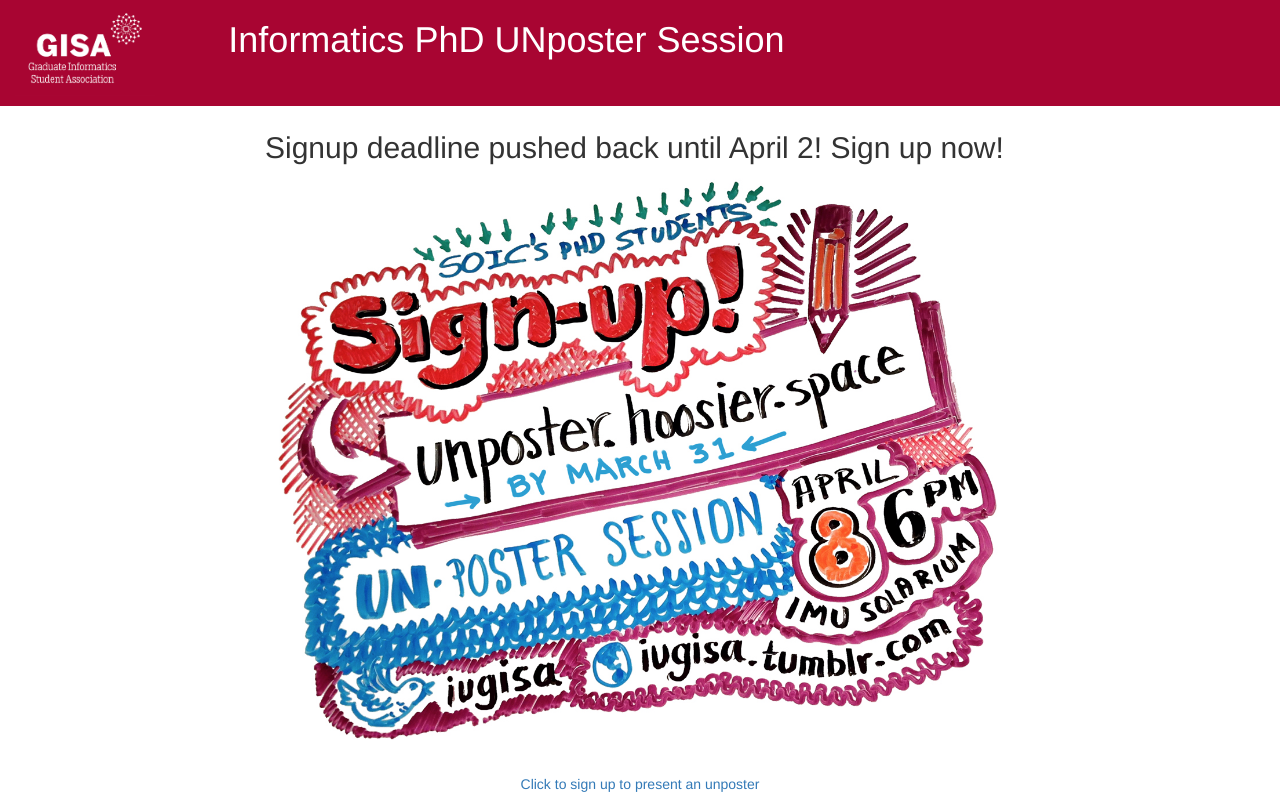
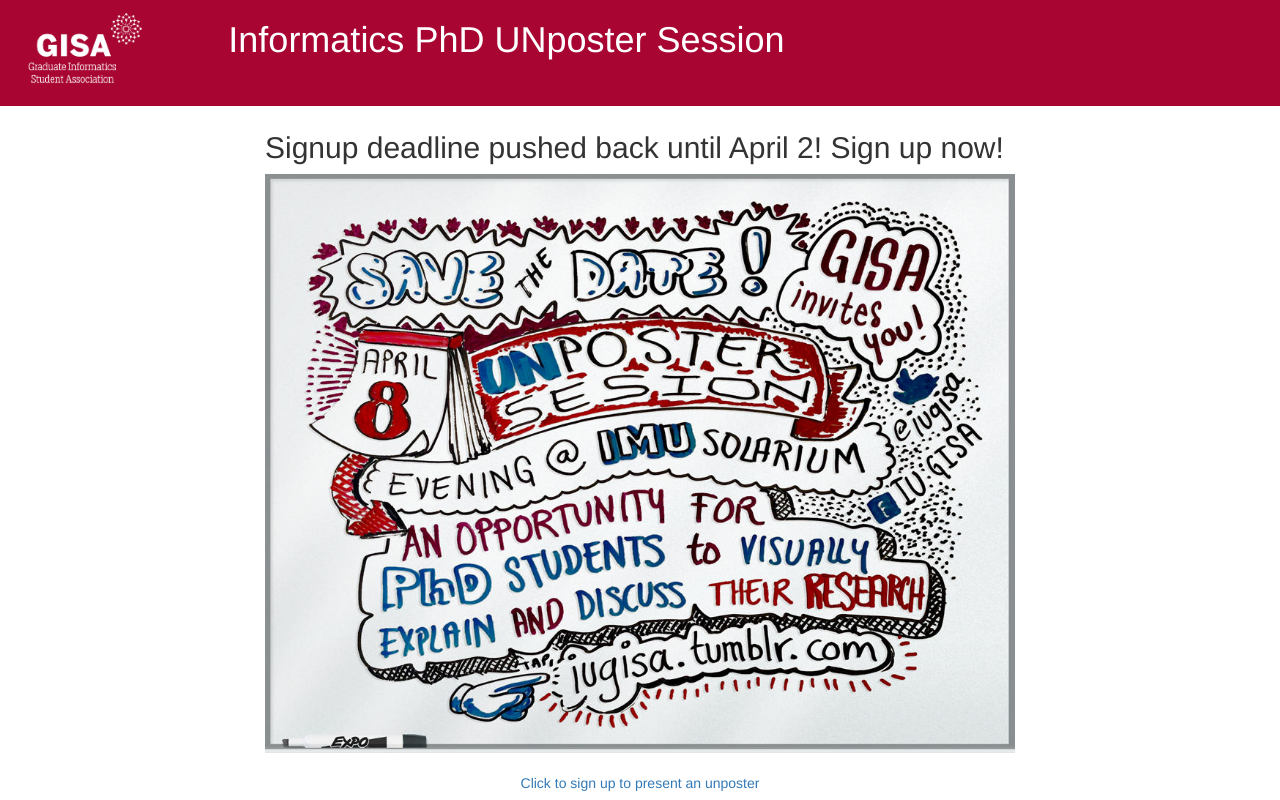
Before and after one commit to clayadavis/unposter_website, a plain HTML site: page index.html in a window 1280 px wide. Shown: the top 800 px of the page. Drawn offline with nearby package versions, Linux system fonts and the light colour scheme.

Commit message:
Change to other graphic w/o date

```diff
--- a/index.html
+++ b/index.html
@@ -1,4 +1,4 @@
-<!DOCTYPE html><html><head><title>Informatics PhD Unposter Session</title><link rel="stylesheet" href="https://maxcdn.bootstrapcdn.com/bootstrap/3.3.4/css/bootstrap.min.css"><link rel="stylesheet" href="main.css"></head><body><header><div class="container-fluid"><div class="row"><div class="col-xs-3 col-sm-2"><a href="//iugisa.tumblr.com"><img src="img/gisa-logo-complete-red.png" alt="GISA, the Graduate Informatics Student Association" class="gisa-logo"></a></div><div class="col-xs-9 col-sm-10"><h1>Informatics PhD UNposter Session</h1></div></div></div></header><div class="container"><div class="row"><div class="col-xs-12 col-md-10 col-md-offset-1 col-lg-8 col-lg-offset-2"><div class="banner"><h2>Signup deadline pushed back until April 2! Sign up now!</h2></div><div class="signup"><a href="https://docs.google.com/forms/d/1UEAPZQTquaGi3T1Jmvu19UC6lcOb7Fu5Dlfmxs12RrA/viewform"><img src="img/sign-up-poster-web-resolution.jpg" alt="Sign up to present" class="flyer">Click to sign up to present an unposter</a></div><div class="content"><p>Instead of a poster session that requires tedious prep work and leads to
+<!DOCTYPE html><html><head><title>Informatics PhD Unposter Session</title><link rel="stylesheet" href="https://maxcdn.bootstrapcdn.com/bootstrap/3.3.4/css/bootstrap.min.css"><link rel="stylesheet" href="main.css"></head><body><header><div class="container-fluid"><div class="row"><div class="col-xs-3 col-sm-2"><a href="//iugisa.tumblr.com"><img src="img/gisa-logo-complete-red.png" alt="GISA, the Graduate Informatics Student Association" class="gisa-logo"></a></div><div class="col-xs-9 col-sm-10"><h1>Informatics PhD UNposter Session</h1></div></div></div></header><div class="container"><div class="row"><div class="col-xs-12 col-md-10 col-md-offset-1 col-lg-8 col-lg-offset-2"><div class="banner"><h2>Signup deadline pushed back until April 2! Sign up now!</h2></div><div class="signup"><a href="https://docs.google.com/forms/d/1UEAPZQTquaGi3T1Jmvu19UC6lcOb7Fu5Dlfmxs12RrA/viewform"><img src="img/unposter-gisa-web-compressed.jpg" alt="Sign up to present" class="flyer">Click to sign up to present an unposter</a></div><div class="content"><p>Instead of a poster session that requires tedious prep work and leads to
 scripted presentation, the unposter session requires little prep and
 facilitates spontaneous and free-flowing conversation. Setup resembles a poster
 session, but instead of pre-made posters, presenters will use poster-size
```
Also changed, not shown: img/unposter-gisa-web-compressed.jpg (added).
